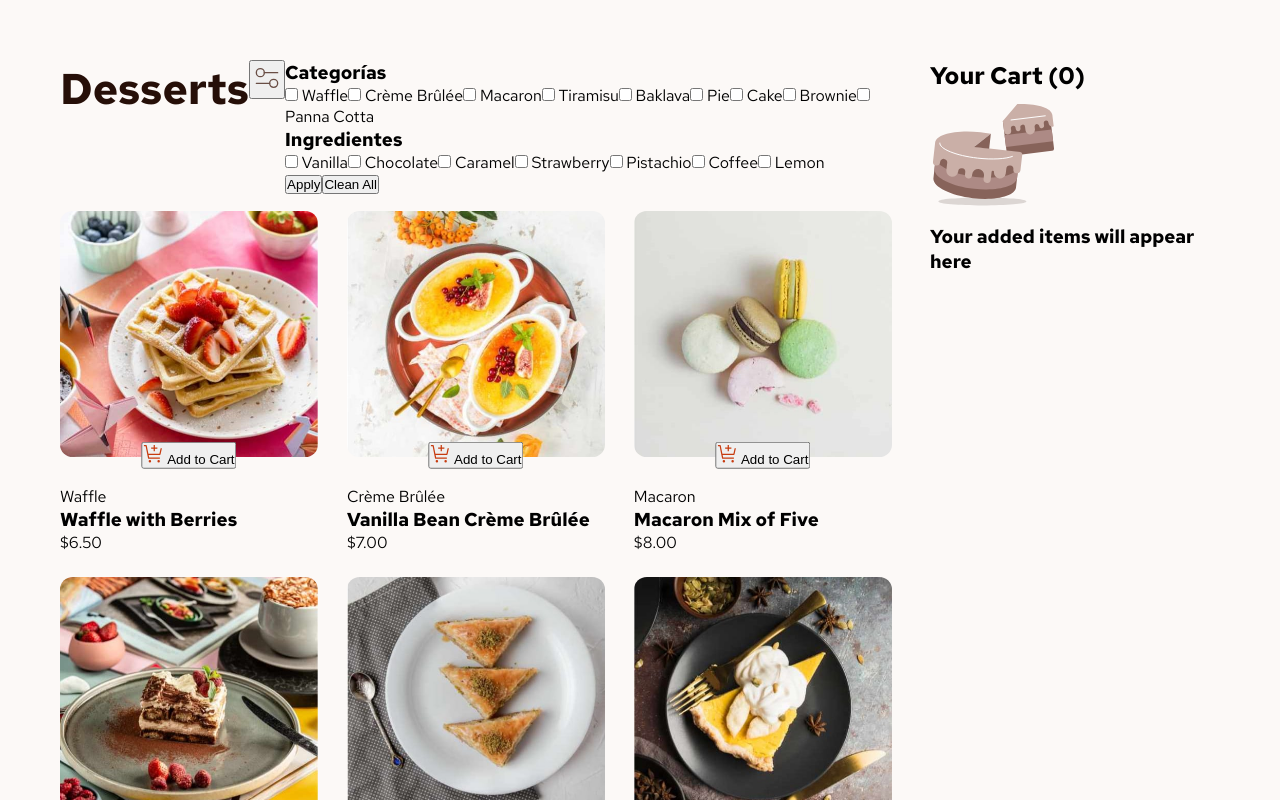
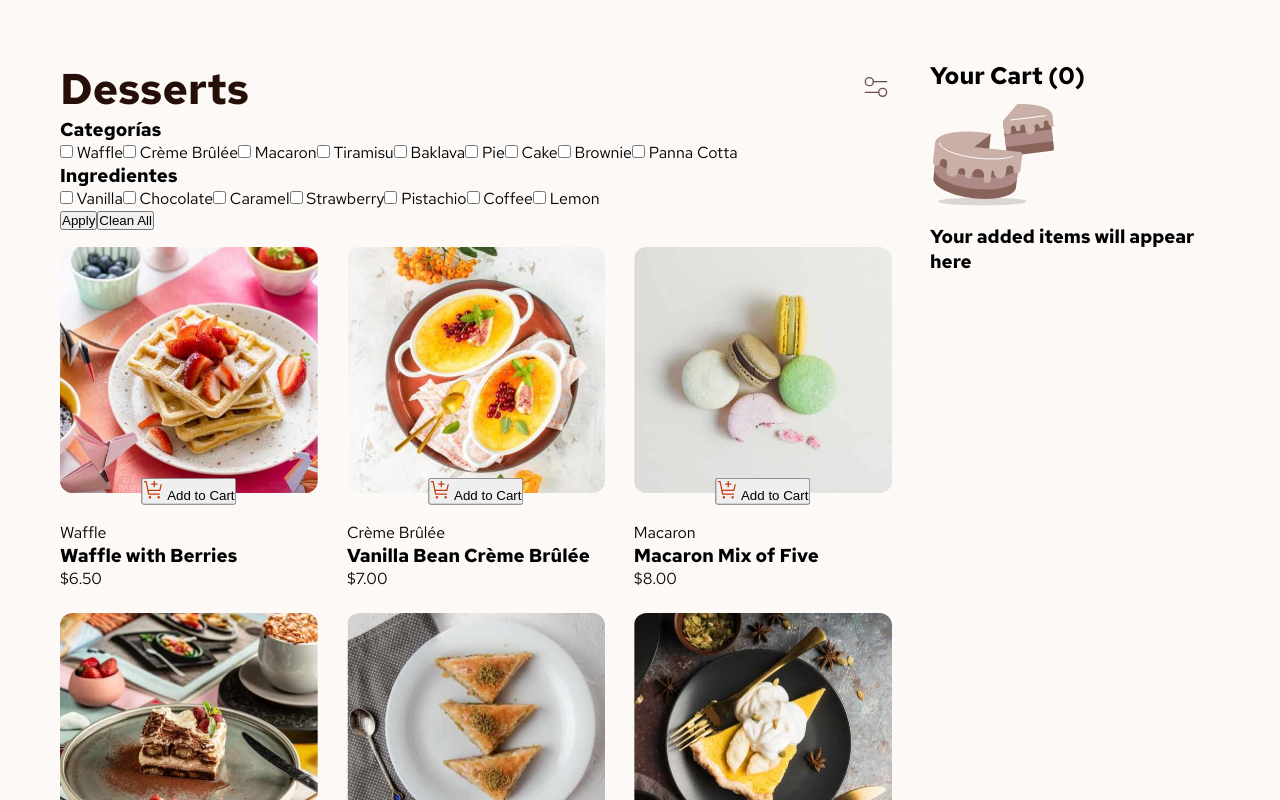
Before and after one commit to ktzazz/product-list-with-cart-main-twenty-three-, a React (Vite) app: page / in a window 1280 px wide. Both pictures are taken after a click on the button 873 px from the left and 79 px from the top of the page. Shown: the top 800 px of the page. Built offline with nearby package versions, Linux system fonts and the light colour scheme.

Commit message:
filter cont scss

```diff
--- a/src/App.jsx
+++ b/src/App.jsx
@@ -2,14 +2,21 @@ import "./scss/App.scss";
 import { ProductList } from "./productList";
 import { Cart } from "./cart";
 import { Filter } from "./filter";
-import CartProvider from "./CartProvider";
+import { BtnFilter } from "./btnFilter";
+import { useContext } from "react";
+import { CartContext } from "./CartContext";
 
 function App() {
+  const { buttonFilter } = useContext(CartContext);
+
   return (
-    <CartProvider>
+    <>
       <div className="block__a">
         <div className="dessert_filter__cont">
           <h1>Desserts</h1>
+          <BtnFilter />
+        </div>
+        <div className={`block  ${!buttonFilter ? "" : " on"}`}>
           <Filter />
         </div>
         <div className="product_list__cont">
@@ -33,7 +40,7 @@ function App() {
         . Coded by{" "}
         <a href="https://www.frontendmentor.io/profile/ktzazz">Katia Aragón</a>.
       </footer>
-    </CartProvider>
+    </>
   );
 }
 
--- a/src/CartProvider.jsx
+++ b/src/CartProvider.jsx
@@ -14,6 +14,15 @@ const CartProvider = ({ children }) => {
   // con la longitud del array (length === 0) para decidir si mostrar todos los productos o aplicar las restricciones.
   const [appliedCats, setAppliedCats] = useState([]);
   const [appliedIngs, setAppliedIngs] = useState([]);
+
+  const [buttonFilter, setBtnFilter] = useState();
+
+  const filterDefault = () => {
+    if (!buttonFilter) {
+      return setBtnFilter(true);
+    }
+    return setBtnFilter(false);
+  };
 
   const addToCart = (product) => {
     //el parámetro dentro de la funcion addToCart se llama product
@@ -146,6 +155,8 @@ const CartProvider = ({ children }) => {
         tempIngs,
         applyFilters,
         clearFilters,
+        buttonFilter,
+        filterDefault,
       }}
     >
       {children}
--- /dev/null
+++ b/src/btnFilter.jsx
@@ -0,0 +1,25 @@
+import "./scss/btnFilter.scss";
+import { useContext } from "react";
+import { CartContext } from "./CartContext";
+
+import { FilterIcon } from "./filterIcon";
+
+export const BtnFilter = () => {
+  const { buttonFilter, filterDefault } = useContext(CartContext);
+
+  return (
+    <>
+      {!buttonFilter ? (
+        <button className="btn__off" onClick={() => filterDefault()}>
+          <FilterIcon color="#C73B0F" />
+        </button>
+      ) : (
+        <>
+          <button className="btn__on" onClick={() => filterDefault()}>
+            <FilterIcon color="#694e45" />
+          </button>
+        </>
+      )}
+    </>
+  );
+};
--- a/src/filter.jsx
+++ b/src/filter.jsx
@@ -1,6 +1,6 @@
-import { useContext, useState } from "react";
+import "./scss/filter.scss";
+import { useContext } from "react";
 import { CartContext } from "./CartContext";
-import { FilterIcon } from "./filterIcon";
 
 export const Filter = () => {
   const {
@@ -13,20 +13,8 @@ export const Filter = () => {
     clearFilters,
   } = useContext(CartContext);
 
-  const [btnFilter, setBtnFilter] = useState(false);
-
   return (
-    <>
-      {!btnFilter ? (
-        <button onClick={() => setBtnFilter(true)}>
-          <FilterIcon color="#C73B0F" />
-        </button>
-      ) : (
-        <>
-          <button onClick={() => setBtnFilter(false)}>
-            <FilterIcon color="#694e45" />
-          </button>
-          <div className="filter-sidebar">
+    <div className="filter__container">
       <h3>Categorías</h3>
       {uniqueCategories.map((cat) => (
         <label key={cat}>
@@ -60,8 +48,5 @@ export const Filter = () => {
         </button>
       </div>
     </div>
-        </>
-      )}{" "}
-    </>
   );
 };
--- a/src/main.jsx
+++ b/src/main.jsx
@@ -2,9 +2,12 @@ import { StrictMode } from "react";
 import { createRoot } from "react-dom/client";
 import "./scss/main.scss";
 import App from "./App.jsx";
+import CartProvider from "./CartProvider";
 
 createRoot(document.getElementById("root")).render(
   <StrictMode>
-    <App />
+    <CartProvider>
+      <App />
+    </CartProvider>
   </StrictMode>,
 );
--- a/src/scss/App.scss
+++ b/src/scss/App.scss
@@ -49,6 +49,7 @@ h1 {
 }
 
 .dessert_filter__cont {
+  position: relative;
   display: flex;
   justify-content: space-between;
   align-items: flex-start;
--- /dev/null
+++ b/src/scss/btnFilter.scss
@@ -0,0 +1,7 @@
+.btn__off,
+.btn__on {
+  background-color: transparent;
+  border: none;
+  cursor: pointer;
+  align-self: center;
+}
--- /dev/null
+++ b/src/scss/filter.scss
@@ -0,0 +1,14 @@
+@use "mixins" as m;
+
+.block {
+  overflow: hidden;
+  max-height: 0;
+  transition: max-height 0.5s cubic-bezier(0.4, 0, 0.2, 1);
+}
+
+.on {
+  max-height: 150px;
+  @include m.responsive(desktop) {
+    max-height: 120px;
+  }
+}
```
Lines whose indentation alone changed are shown as unchanged.
